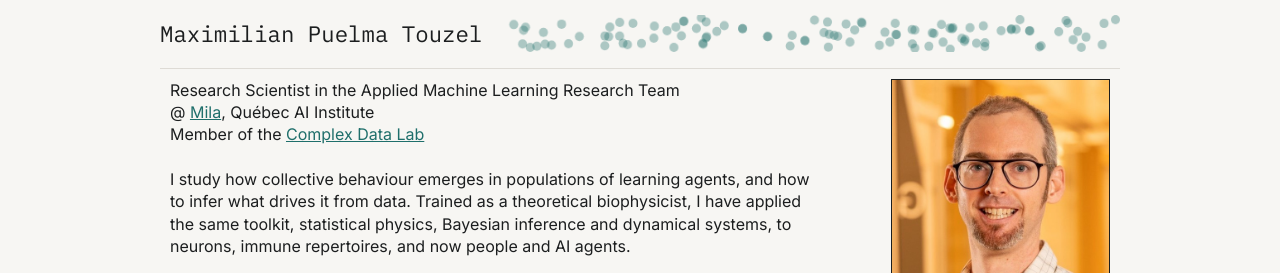
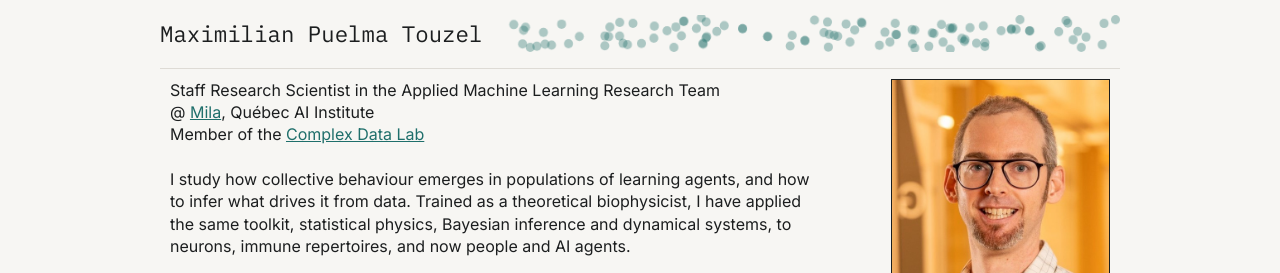
Before and after one commit to mptouzel/mptouzel.github.io, a Jekyll site: the page built from index.html, in a window 1280 px wide. Shown: the part 395-668 px from the top of the page. Built offline with Jekyll 4.4.1, drawn with Linux system fonts in a browser that asks for light colours; a style sheet for code colours, icons or effects is not loaded.

Commit message:
Update CV PDF and job title; fix SandboxSocial author list
- Replace pdf/CV_puelmatouzel.pdf with the current CV (publications
  restored, Greiche et al. 2026 added, clearer subsection headings)
- Title is now Staff Research Scientist (homepage, bio, site description)
- Remove duplicated "Musulan A" from the SandboxSocial author list

Co-Authored-By: Claude Opus 5.5 <noreply@anthropic.com>

```diff
--- a/_config.yml
+++ b/_config.yml
@@ -1,4 +1,4 @@
 title: Maximilian Puelma Touzel
-description: "Research Scientist in the Applied Machine Learning Research Team @ Mila, Québec AI Institute."
+description: "Staff Research Scientist in the Applied Machine Learning Research Team @ Mila, Québec AI Institute."
 url: "https://mptouzel.github.io"
 permalink: none
--- a/_data/publications.yml
+++ b/_data/publications.yml
@@ -102,7 +102,7 @@
       url: https://www.ijcai.org/proceedings/2025/1254
 
 - title: "SandboxSocial: A Sandbox for Social Media Using Multimodal AI Agents"
-  author: "Puelma Touzel M∗, Sarangi S∗, Krishnakumar G, Gurbuz BT, Welch A, Yang Z, Musulan A, Yu H, Kosak-Hine E, Gibbs T, Musulan A, Thibault C, Rabbany R, Godbout JF, Zhao D, Pelrine K."
+  author: "Puelma Touzel M∗, Sarangi S∗, Krishnakumar G, Gurbuz BT, Welch A, Yang Z, Musulan A, Yu H, Kosak-Hine E, Gibbs T, Thibault C, Rabbany R, Godbout JF, Zhao D, Pelrine K."
   journal: "IJCAI Conference Proceedings"
   year: 2025
   image: img/papers/mastodon_sample.png
--- a/cv.html
+++ b/cv.html
@@ -13,7 +13,7 @@ layout: default
 <!-- [</b>   (noun) <i>latin</i>. Trajectory.<b>]</b> -->
 <h2>Short Bio</h2>
 <p>
-    Maximilian Puelma Touzel is a Research Scientist in the Applied Machine Learning Research Team at Mila – Québec AI Institute and a member of the Complex Data Lab. Puelma Touzel holds a PhD in Physics from the University of Göttingen (IMPRS for Physics of Biological and Complex Systems, Max Planck Institute), and an MSc in Physics and a BSc in Physics and Mathematics from the University of Toronto. Following postdoctoral research at the École Normale Supérieure in Paris and at Mila/Université de Montréal, Puelma Touzel has applied the same theoretical and statistical toolkit to populations of neurons, immune cells, people and, most recently, AI agents. Current research combines statistical-physics theory, statistical inference on large-scale data, and multi-agent LLM simulation to study how collective behaviour emerges in human–AI societies, with applications to information ecosystems and multi-agent AI safety. Puelma Touzel founded the STAMINA working group and co-organizes the Workshop on Social Simulation with LLMs at COLM.
+    Maximilian Puelma Touzel is a Staff Research Scientist in the Applied Machine Learning Research Team at Mila – Québec AI Institute and a member of the Complex Data Lab. Puelma Touzel holds a PhD in Physics from the University of Göttingen (IMPRS for Physics of Biological and Complex Systems, Max Planck Institute), and an MSc in Physics and a BSc in Physics and Mathematics from the University of Toronto. Following postdoctoral research at the École Normale Supérieure in Paris and at Mila/Université de Montréal, Puelma Touzel has applied the same theoretical and statistical toolkit to populations of neurons, immune cells, people and, most recently, AI agents. Current research combines statistical-physics theory, statistical inference on large-scale data, and multi-agent LLM simulation to study how collective behaviour emerges in human–AI societies, with applications to information ecosystems and multi-agent AI safety. Puelma Touzel founded the STAMINA working group and co-organizes the Workshop on Social Simulation with LLMs at COLM.
 </p>
 
 <h2 id="publications">Long Bio</h2>
--- a/index.html
+++ b/index.html
@@ -14,7 +14,7 @@ layout: default
 <tr>
 <td width="70%" align="left">
 <!-- <img src="img/graphic.jpg" style="width:120px;height:30px;" align="middle"><br> -->
-Research Scientist in the Applied Machine Learning Research Team
+Staff Research Scientist in the Applied Machine Learning Research Team
 <br>@ <a href="https://mila.quebec/en/person/mptouzel/">Mila</a>, Québec AI Institute
 <br>Member of the <a href="https://www.complexdatalab.com/">Complex Data Lab</a>
 <br><br>
```
Also changed, not shown: 1 other file.
